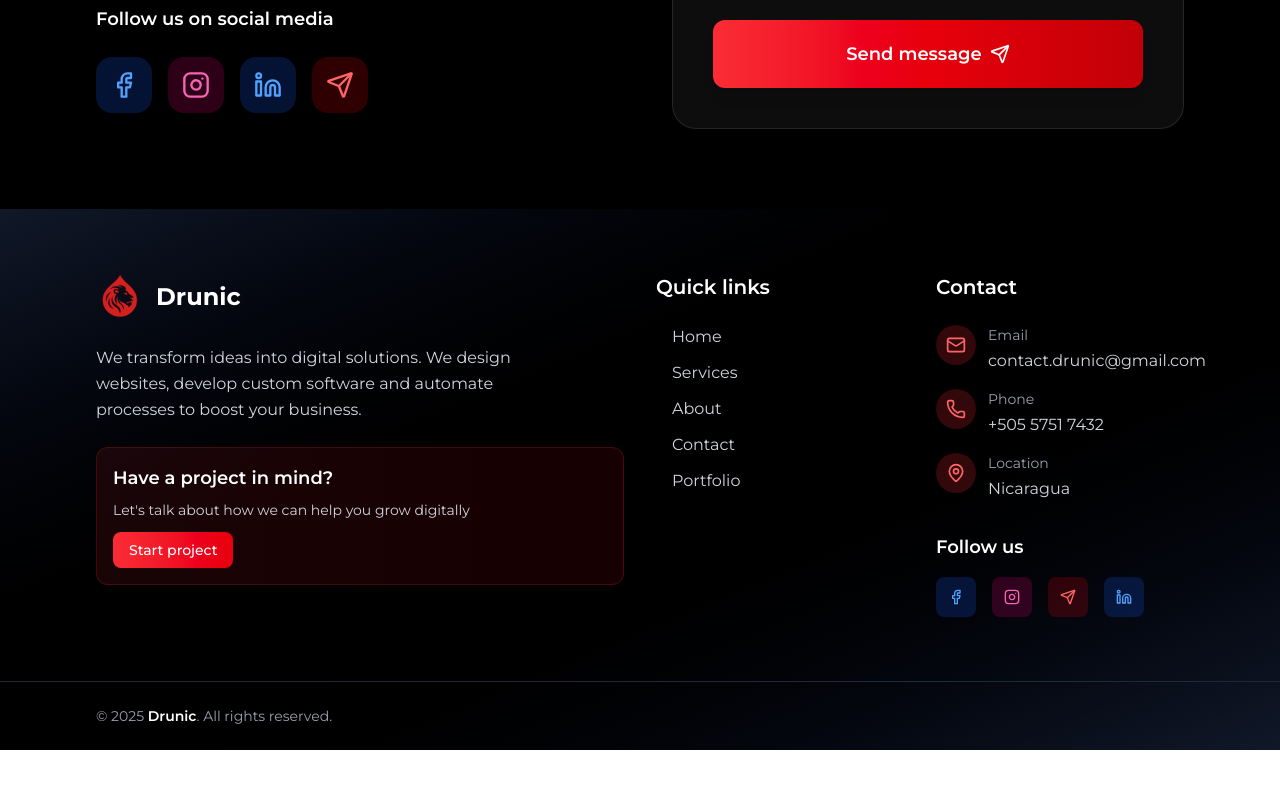
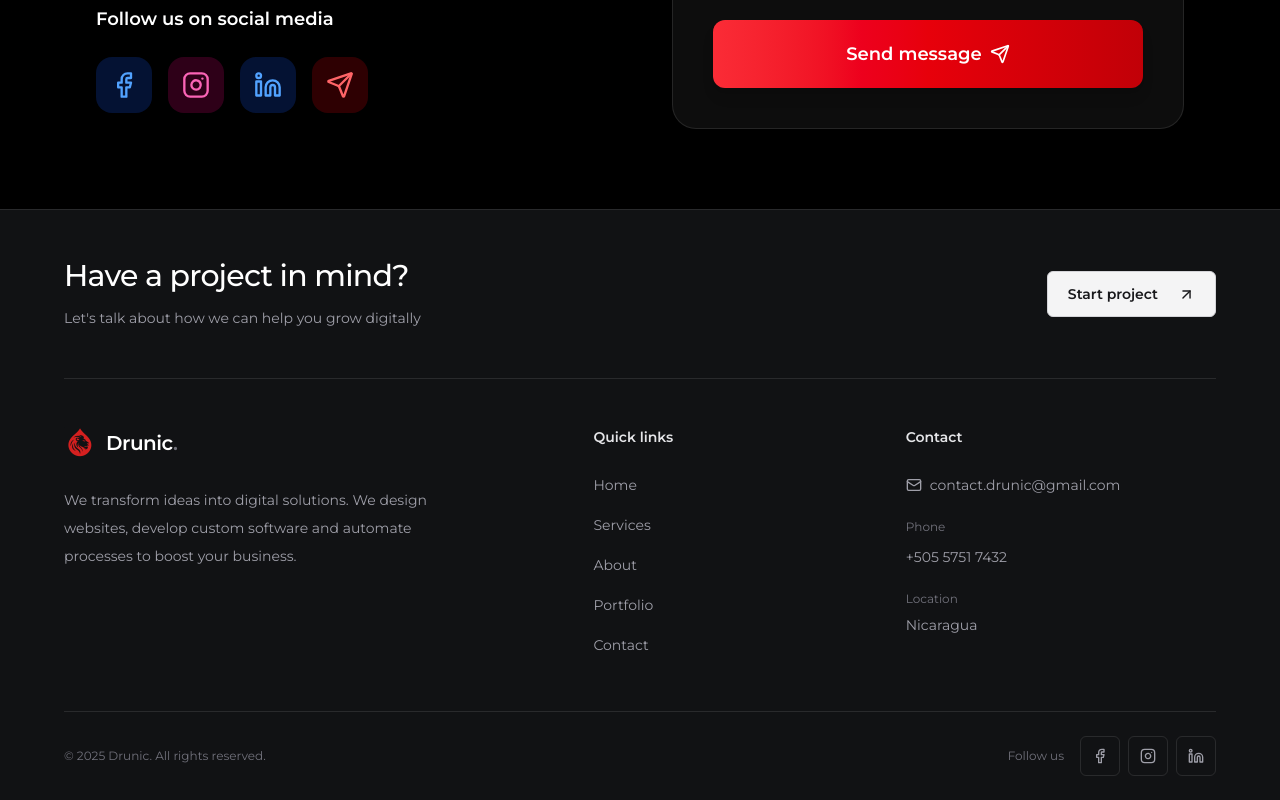
Before and after one commit to Luis93Hub/drunic_V2, a Next.js app: page /en/contact in a window 1280 px wide. Shown: the part 1601-2401 px from the top of the page. Before the commit the page ends 2351 px from the top, so only its background shows below. Built offline with nearby package versions, Linux system fonts and the light colour scheme.

Commit message:
Refactor Footer component layout and styling for improved responsiveness and accessibility

```diff
--- a/src/components/Footer.js
+++ b/src/components/Footer.js
@@ -1,185 +1,86 @@
 'use client';
 
-import Image from "next/image";
-import Link from "next/link";
-import { Phone, Mail, MapPin, Facebook, Instagram, Send, Linkedin } from "lucide-react";
-import { useTranslations } from "next-intl";
+import Image from 'next/image';
+import Link from 'next/link';
+import { ArrowUpRight, Facebook, Instagram, Linkedin, Mail } from 'lucide-react';
+import { useTranslations } from 'next-intl';
+import { useParams } from 'next/navigation';
+
+const socialLinks = [
+  { name: 'Facebook', href: 'https://www.facebook.com/profile.php?id=61579682131905', icon: Facebook },
+  { name: 'Instagram', href: 'https://www.instagram.com/drunicservices/', icon: Instagram },
+  { name: 'LinkedIn', href: 'https://www.linkedin.com/company/108809658', icon: Linkedin },
+];
+
+const linkStyle = 'rounded-sm text-zinc-400 transition-colors hover:text-white focus-visible:outline-2 focus-visible:outline-offset-4 focus-visible:outline-white';
 
 export default function Footer() {
   const t = useTranslations('footer');
+  const { locale = 'es' } = useParams();
+  const links = [
+    { label: t('home'), href: `/${locale}/#inicio` },
+    { label: t('services'), href: `/${locale}/#services` },
+    { label: t('about'), href: `/${locale}/#about` },
+    { label: t('portfolio'), href: `/${locale}/portfolio` },
+    { label: t('contact'), href: `/${locale}/contact` },
+  ];
 
   return (
-    <footer className="bg-gradient-to-br from-gray-900 via-black to-gray-900 text-white">
-      {/* Main content of the footer */}
-      <div className="max-w-6xl mx-auto px-4 sm:px-6 lg:px-8 py-16">
-        <div className="grid grid-cols-1 md:grid-cols-2 lg:grid-cols-4 gap-8">
+    <footer className="border-t border-white/10 bg-[#111214] px-6 text-white sm:px-8 lg:px-16">
+      <div className="mx-auto max-w-6xl">
+        <div className="flex flex-col items-start justify-between gap-6 border-b border-white/10 py-10 sm:py-12 md:flex-row md:items-center">
+          <div>
+            <h2 className="text-2xl font-medium tracking-tight sm:text-3xl">{t('cta.title')}</h2>
+            <p className="mt-3 max-w-lg text-sm leading-6 text-zinc-400">{t('cta.description')}</p>
+          </div>
+          <Link href={`/${locale}/contact`} className="inline-flex min-h-11 shrink-0 items-center justify-center gap-5 rounded-md border border-zinc-300 bg-zinc-100 px-5 py-3 text-sm font-semibold text-zinc-900 transition-colors hover:bg-white focus-visible:outline-2 focus-visible:outline-offset-4 focus-visible:outline-white">
+            {t('cta.button')}<ArrowUpRight size={17} aria-hidden="true" />
+          </Link>
+        </div>
 
-          {/* Company section */}
-          <div className="lg:col-span-2">
-            <div className="flex items-center mb-6">
-              <div className="relative">
-                <Image
-                  src="/logo.png"
-                  alt="Logo Drunic"
-                  width={48}
-                  height={48}
-                  className="object-contain"
-                />
-              </div>
-              <h4 className="text-2xl font-bold ml-3 text-white">
-                Drunic
-              </h4>
-            </div>
-
-            <p className="text-gray-300 mb-6 leading-relaxed max-w-md">
-              {t('company.description')}
-            </p>
-
-            {/* Call to action */}
-            <div className="bg-gradient-to-r from-red-500/10 to-red-600/10 border border-red-500/20 rounded-xl p-4 mb-6">
-              <h5 className="text-lg font-semibold text-white mb-2">
-                {t('cta.title')}
-              </h5>
-              <p className="text-gray-300 text-sm mb-3">
-                {t('cta.description')}
-              </p>
-              <Link href="/contact">
-                <button className="bg-gradient-to-r from-red-500 to-red-600 hover:from-red-600 hover:to-red-700 text-white px-4 py-2 rounded-lg font-medium transition-all duration-300 transform hover:scale-105 text-sm">
-                  {t('cta.button')}
-                </button>
-              </Link>
-            </div>
+        <div className="grid gap-10 py-12 sm:grid-cols-2 lg:grid-cols-[1.5fr_0.8fr_1fr] lg:gap-16">
+          <div className="sm:col-span-2 lg:col-span-1">
+            <Link href={`/${locale}`} className="inline-flex items-center gap-2.5 rounded-sm focus-visible:outline-2 focus-visible:outline-offset-4 focus-visible:outline-white" aria-label={locale === 'es' ? 'Drunic · Inicio' : 'Drunic · Home'}>
+              <Image src="/logo.png" alt="" width={32} height={32} className="h-8 w-8 object-contain" />
+              <span className="text-xl font-semibold tracking-tight">Drunic<span className="text-zinc-500">.</span></span>
+            </Link>
+            <p className="mt-5 max-w-sm text-sm leading-7 text-zinc-400">{t('company.description')}</p>
           </div>
 
-          {/* Quick links */}
-          <div>
-            <h4 className="text-xl font-semibold mb-6 text-white">
-              {t('quickLinks')}
-            </h4>
-            <ul className="space-y-3">
-              {[
-                { name: t('home'), href: '#home' },
-                { name: t('services'), href: '#services' },
-                { name: t('about'), href: '#about' },
-                { name: t('contact'), href: '/contact' },
-                { name: t('portfolio'), href: '/portfolio' }
-              ].map((link) => (
-                <li key={link.name}>
-                  <Link
-                    href={link.href}
-                    className="text-gray-300 hover:text-white transition-colors duration-300 flex items-center group"
-                  >
-                    <span className="w-1 h-1 bg-red-500 rounded-full mr-3 opacity-0 group-hover:opacity-100 transition-opacity duration-300"></span>
-                    {link.name}
-                  </Link>
-                </li>
+          <nav aria-label={t('quickLinks')}>
+            <h2 className="mb-5 text-sm font-semibold text-zinc-200">{t('quickLinks')}</h2>
+            <ul className="space-y-1">
+              {links.map(({ label, href }) => (
+                <li key={href}><Link href={href} className={`inline-flex min-h-9 items-center text-sm ${linkStyle}`}>{label}</Link></li>
               ))}
             </ul>
-          </div>
+          </nav>
 
-          {/* Contact Information */}
           <div>
-            <h4 className="text-xl font-semibold mb-6 text-white">
-              {t('contact')}
-            </h4>
-            <div className="space-y-4">
-              <div className="flex items-start space-x-3 group cursor-pointer">
-                <div className="w-10 h-10 bg-red-500/20 rounded-full flex items-center justify-center flex-shrink-0 group-hover:bg-red-500/30 transition-colors duration-300">
-                  <Mail className="w-5 h-5 text-red-400" />
-                </div>
-                <div>
-                  <p className="text-sm text-gray-400 mb-1">Email</p>
-                  <a
-                    href="mailto:contact.drunic@gmail.com"
-                    className="text-gray-300 hover:text-white transition-colors duration-300"
-                  >
-                    contact.drunic@gmail.com
-                  </a>
-                </div>
+            <h2 className="mb-5 text-sm font-semibold text-zinc-200">{t('contact')}</h2>
+            <address className="space-y-4 text-sm not-italic">
+              <a href="mailto:contact.drunic@gmail.com" className={`inline-flex min-h-9 items-center gap-2 break-all ${linkStyle}`}><Mail size={16} className="shrink-0" aria-hidden="true" />contact.drunic@gmail.com</a>
+              <div>
+                <p className="mb-1 text-xs text-zinc-500">{t('phone')}</p>
+                <a href="tel:+50557517432" className={`inline-flex min-h-9 items-center ${linkStyle}`}>+505 5751 7432</a>
               </div>
-
-              <div className="flex items-start space-x-3 group cursor-pointer">
-                <div className="w-10 h-10 bg-red-500/20 rounded-full flex items-center justify-center flex-shrink-0 group-hover:bg-red-500/30 transition-colors duration-300">
-                  <Phone className="w-5 h-5 text-red-400" />
-                </div>
-                <div>
-                  <p className="text-sm text-gray-400 mb-1">{t('phone')}</p>
-                  <a
-                    href="tel:+50557517432"
-                    className="text-gray-300 hover:text-white transition-colors duration-300"
-                  >
-                    +505 5751 7432
-                  </a>
-                </div>
+              <div>
+                <p className="mb-2 text-xs text-zinc-500">{t('location')}</p>
+                <p className="text-zinc-400">Nicaragua</p>
               </div>
-
-              <div className="flex items-start space-x-3 group">
-                <div className="w-10 h-10 bg-red-500/20 rounded-full flex items-center justify-center flex-shrink-0">
-                  <MapPin className="w-5 h-5 text-red-400" />
-                </div>
-                <div>
-                  <p className="text-sm text-gray-400 mb-1">{t('location')}</p>
-                  <p className="text-gray-300">
-                    Nicaragua
-                  </p>
-                </div>
-              </div>
-            </div>
-
-            {/* Social red */}
-            <div className="mt-8">
-              <h5 className="text-lg font-semibold mb-4 text-white">
-                {t('followUs')}
-              </h5>
-              <div className="flex space-x-4">
-                <a
-                  href="https://www.facebook.com/profile.php?id=61579682131905"
-                  target="_blank"
-                  rel="noopener noreferrer"
-                  className="w-10 h-10 bg-blue-600/20 hover:bg-blue-600/30 rounded-lg flex items-center justify-center transition-all duration-300 transform hover:scale-110"
-                  aria-label="Facebook"
-                >
-                  <Facebook className="w-4 h-4 text-blue-400" />
-                </a>
-                <a
-                  href="https://www.instagram.com/drunicservices/"
-                  target="_blank"
-                  rel="noopener noreferrer"
-                  className="w-10 h-10 bg-pink-600/20 hover:bg-pink-600/30 rounded-lg flex items-center justify-center transition-all duration-300 transform hover:scale-110"
-                  aria-label="Instagram"
-                >
-                  <Instagram className="w-4 h-4 text-pink-400" />
-                </a>
-                <a
-                  href="mailto:contact.drunic@gmail.com"
-                  className="w-10 h-10 bg-red-600/20 hover:bg-red-600/30 rounded-lg flex items-center justify-center transition-all duration-300 transform hover:scale-110"
-                  aria-label="Email"
-                >
-                  <Send className="w-4 h-4 text-red-400" />
-                </a>
-                                <a
-                  href="https://www.linkedin.com/company/108809658"
-                  className="w-10 h-10 bg-blue-600/20 hover:bg-blue-600/30 rounded-lg flex items-center justify-center transition-all duration-300 transform hover:scale-110"
-                  rel="noopener noreferrer"
-                  aria-label="Linkedin"
-                >
-                  <Linkedin className="w-4 h-4 text-blue-400" />
-                </a>
-              </div>
-            </div>
+            </address>
           </div>
         </div>
-      </div>
 
-      {/* Bottom bar */}
-      <div className="border-t border-gray-800">
-        <div className="max-w-6xl mx-auto px-4 sm:px-6 lg:px-8 py-6">
-          <div className="flex flex-col md:flex-row justify-between items-center space-y-4 md:space-y-0">
-            <div className="text-center md:text-left">
-              <p className="text-gray-400 text-sm">
-                &copy; 2025 <span className="text-white font-semibold">Drunic</span>. {t('copyright')}
-              </p>
-            </div>
+        <div className="flex flex-col-reverse justify-between gap-5 border-t border-white/10 py-6 sm:flex-row sm:items-center">
+          <p className="text-xs leading-6 text-zinc-500">&copy; {new Date().getFullYear()} Drunic. {t('copyright')}</p>
+          <div className="flex items-center gap-2">
+            <span className="mr-2 text-xs text-zinc-500">{t('followUs')}</span>
+            {socialLinks.map(({ name, href, icon: Icon }) => (
+              <a key={name} href={href} target="_blank" rel="noopener noreferrer" aria-label={name} className="inline-flex h-10 w-10 items-center justify-center rounded-md border border-white/10 text-zinc-400 transition-colors hover:border-white/25 hover:bg-white/5 hover:text-white focus-visible:outline-2 focus-visible:outline-offset-2 focus-visible:outline-white">
+                <Icon size={16} aria-hidden="true" />
+              </a>
+            ))}
           </div>
         </div>
       </div>
```
